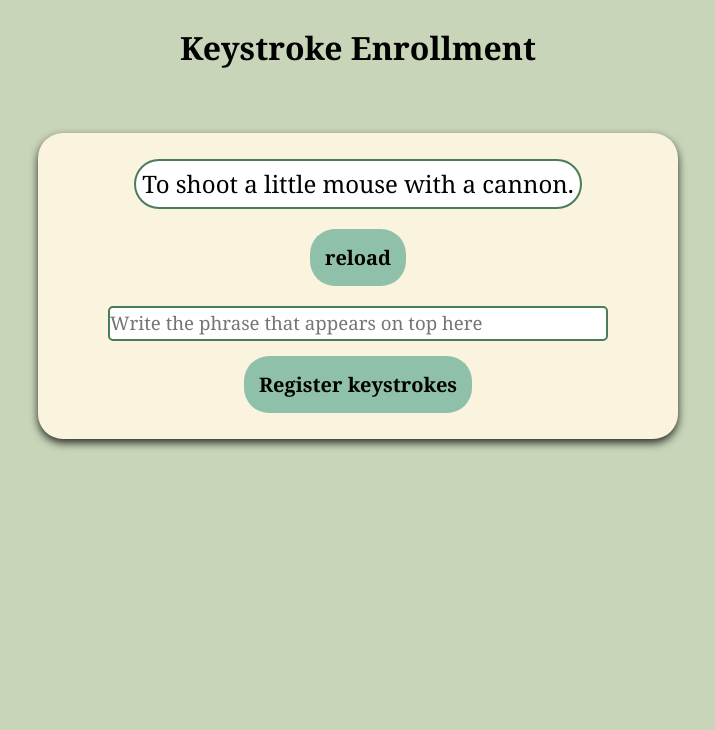
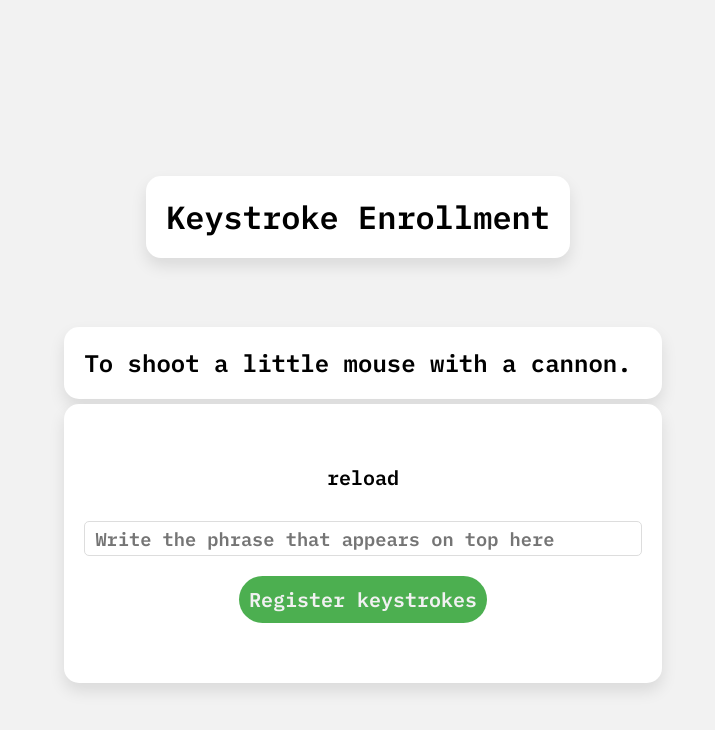
Before and after one commit to Tommaso-Sgroi/keystrokes-recognition-webapi, a SvelteKit app in the folder demo-app/: page /insert-phrases in a window 1280 px wide. Shown: the top 730 px of the page, without its empty margins (282-997 px from the left). Built offline with nearby package versions, Linux system fonts and the light colour scheme.

Commit message:
Changes in UI

```diff
--- a/demo-app/src/app.html
+++ b/demo-app/src/app.html
@@ -30,147 +30,169 @@
 </script>
 
 <style>
-	/*fix resizing on very width-small screens*/
-	@media only screen and (max-width: 900px) {
-	/*
-    .container.profile {
-		font-size: small;
+* {
+  box-sizing: border-box;
+  margin: 0;
+  padding: 0;
+  font-family: 'IBM Plex Mono', monospace;
 }
 
-	.button{
-		transform: scale(0.8)
+body {
+  background-color: #F2F2F2;
+  display: flex;
+  justify-content: center;
+  align-items: center;
+  flex-direction: column; /* Adjusted to column layout */
+  min-height: 100vh;
 }
 
-	.button:hover{
-		transform: scale(0.9);
+.top-bar {
+  background-color: #333; /* Choose your desired color for the top bar */
+  padding: 10px;
+  width: 100%;
+  text-align: top;
+  color: #FFF; /* Choose your desired text color */
 }
 
-	p,h2{
-		font-size: small;
+.input-bar {
+  width: auto;
+  padding: 10px;
+  margin: 10px 0;
+  border: 1px solid #ddd;
+  border-radius: 5px;
+  font-size: 16px;
+  box-sizing: border-box;
 }
-	*/
-	.phrasebox{
-		transform:scale(0.6);
+inpuuut{
+		margin-bottom: 1rem;
+		width:auto;
+		height:auto;
+		font-size: 16px;
+	}
+
+.input-bar:focus {
+  outline: none;
+  box-shadow: 0 0 5px rgba(0, 0, 0, 0.2);
+}
+
+.title {
+  text-align: center;
+  font-size: 2rem;
+}
+
+.bigcard-container {
+  display: flex;
+  flex-direction: row;
+  justify-content: center;
+  align-items: center;
+}
+
+.bigcard {
+  margin: 5% auto;
+  background-color: #FFFFFF;
+  box-shadow: 0 8px 16px rgba(0, 0, 0, 0.1);
+  border-radius: 15px;
+  padding: 20px;
+  grid-template-columns: repeat(auto-fit,minmax(160px, 1fr));
+  max-width: 800px;
+
+}
+
+.bigcard-user {
+  margin: 5rem auto;
+  background-color: #FFFFFF;
+  box-shadow: 0 8px 16px rgba(0, 0, 0, 0.1);
+  border-radius: 15px;
+  padding: 20px;
+  grid-template-columns: repeat(auto-fit,minmax(160px, 1fr));
+  max-width: 800px;
+}
+
+.bigcard-user:hover {
+    background-color: #d8d8d88a;
+  box-shadow: 0 8px 16px rgba(0, 0, 0, 0.2);
+  transform: scale(1.1);
+}
+
+.tab1cards {
+  display: flex;
+  flex-wrap: wrap;
+  position: relative;
+  justify-content: left; /* Adjust based on your spacing preferences */
+  gap: 15px;
 }
 
 
-}
-	@media only screen and (max-width: 700px) {
-	/*
-    .container.profile {
-        font-size: x-small;
+
+
+.container-with-even-width > * {
+  flex: 1; /* All child elements share the available space equally */
+  margin: 5px; /* Adjust based on your spacing preferences */
+  width: 100%;
+  align-items: center;
 }
 
-	.button{
-		transform: scale(0.6)
+
+.container.profile {
+  box-sizing: border-box;
 }
 
-	.button:hover{
-		transform: scale(0.7);
-	}
-
-	p,h2{
-		font-size: x-small;
-	}
-	*/
-	.phrasebox{
-		transform:scale(0.45);
-	}
-
-}
-	*{
-		box-sizing: border-box;
-		margin: 0;
-		padding: 0;
-		font-family:'Cambria', 'Cochin', 'Georgia', 'Times', 'Times New Roman';
-	}
-
-	body{
-		background-color: #C8D5B9;
+html{ padding-bottom: 100px;}
+.avatar {
   width: 100%;
-		height: 100vh;
-	}
-
-	p{
-		padding: 0.5%;
-	}
-
-	.title{
-		text-align: center;
-		padding-top: 2%;
-		font-size: xx-large;
-	}
-
-	.bigcard{
-		margin-top:5%;
-		margin-left: 10%;
-		margin-right: 10%;
-		background-color: #FAF3DD;
-		box-shadow: 0 4px 8px 0 rgba(0, 0, 0, 0.787);
-		box-sizing: border;
-		height:auto;
-		width:auto;
-		border-radius: 25px;
+  max-width: 100px;
+  height: auto;
+  border-radius: 50%;
+  margin-bottom: 5px;
 }
 
 .container {
-  		transition: 0.3s;
   text-align: center;
-		width:auto;
-		height:auto;
-		display:flex;
-		padding: 1%;
-		justify-content: center;
-  		align-items: center;
-		flex-direction: column;
-	}
-
-	.tab1cards {
-		display: grid;
-  		grid-template-columns: repeat(auto-fit,minmax(160px, 1fr));
-		padding: 50px;
-		text-align: center;
-		justify-content: center;
 }
 
 
-	.container.profile:hover{
-		box-shadow: 0 4px 8px 0 rgba(0,0,0,0.2);
-		border-radius: 5%;
-		transform: scale(1.05);
-	}
 
-	.container.profile{
-		position: relative;
-		margin:2%;
-	}
-
-	.avatar{
-		max-width: 70%;
-		max-height: 70%;
-	}
-
-	.button{
+.button {
   border-radius: 25px;
-		background-color:#8FC0A9;
-		color: rgb(0, 0, 0);
+  background-color: #4CAF50;
+  color: rgb(241, 241, 241);
   padding: 15px 32px;
   text-align: center;
   display: inline-block;
   font-size: 16px;
   border: none;
-		margin-left:5px;
-		margin-right: 5px;
+  margin: 5px;
+  cursor: pointer;
+  transition: background-color 0.3s, transform 0.3s, box-shadow 0.3s;
 }
 
-	.button:hover{
-		box-shadow: 0 4px 8px 0 rgba(0,0,0,0.2);
+.reload-button {
+  border-radius: 25px;
+  background-color: transparent;
+  color: #000000;
+  padding: 15px 32px;
+  text-align: center;
+  display: inline-block;
+  font-size: 20px;
+  border: none;
+  margin: 5px;
+  cursor: pointer;
+  transition: background-color 0.3s, transform 0.3s, box-shadow 0.3s;
+}
+
+.reload-button:hover {
+    box-shadow: 0 8px 16px rgba(0, 0, 0, 0.2);
   transform: scale(1.1);
 }
 
-	.margin{
-    	padding:15px;
+.button:hover {
+  background-color: #45a049;
+  box-shadow: 0 8px 16px rgba(0, 0, 0, 0.2);
+  transform: scale(1.1);
 }
 
+.margin {
+  padding: 15px;
+}
 
 </style>
--- a/demo-app/src/routes/insert-phrases/+page.svelte
+++ b/demo-app/src/routes/insert-phrases/+page.svelte
@@ -1,16 +1,22 @@
-<div class="title"><h4>Keystroke Enrollment</h4></div>
-<div class = "bigcard phrases">
+
+<div class="bigcard">
+    <div class="title"><h4>Keystroke Enrollment</h4></div>
+</div>
+
+<div class="container-with-even-width">
+{#if displayPhrase && !claimingDone}
+    <div class="bigcard">
+        <h2>{displayPhrase}</h2>
+    </div>
+{/if}
+<div class = "bigcard">
 {#if !claimingDone}
+
 <div class="container phrases">
-    <div class="container phrase">
-        {#if displayPhrase}
-        <h2>{displayPhrase}</h2>
-        {/if}
-    </div>
-    <button class="button phrase" on:click={appendRandomPhrase}>reload</button>
+    <button class="reload-button" on:click={appendRandomPhrase}>reload</button>
     <form>
       <label>
-        <input class="phrasebox"
+        <input class="input-bar"
           required
           type="text"
           placeholder="Write the phrase that appears on top here"
@@ -43,6 +49,8 @@
     </div>
 </div>
 {/if}
+</div>
+
 </div>
 
 <script>
@@ -210,20 +218,18 @@
     }
 
     input {
-        width: 500px;
+        width: 100%;
         float: left;
         height: 35px;
         line-height: 3em;
         font-size:14pt;
         border-radius: 5px;
-        border: 2px solid #4A7C59;
         margin-bottom:15px;
     }
     .button.phrase{
         border-radius: 25px;
-        background-color:#8FC0A9;
-        color: rgb(0, 0, 0);
-        padding: 15px 15px;
+        background-color:#4CAF50;
+        color: rgb(241, 241, 241);
         text-align: center;
         display: inline-block;
         font-size: 20px;
@@ -237,8 +243,9 @@
     }
 
     .phrase{
-        border: 2px solid #4A7C59;
+        border: 2px solid #4CAF50;
         border-radius: 25px;
+        padding: 10px;
         background-color: white;
 
     }
--- a/demo-app/src/routes/registration/+page.svelte
+++ b/demo-app/src/routes/registration/+page.svelte
@@ -1,4 +1,6 @@
-<div class="title"><h4>Keystroke Enrollment</h4></div>
+<div class="bigcard">
+    <div class="title"><h4>Keystroke Registration</h4></div>
+</div>
 <div class="bigcard registration">
   <div class="container">
     <form on:submit|preventDefault={handleSubmit}>
@@ -6,7 +8,7 @@
         <h2 class="margin" id="name">Please choose a username to be identified</h2>
         <input
           required
-          type="text"
+          type="margin-bar" class="input-bar"
           placeholder="user123"
           v-model="username"
           bind:value={$username}
@@ -38,11 +40,4 @@
       margin-right: 20%;
       margin-left: 20%;
 	}
-
-  input{
-		margin-bottom: 10px;
-		width:100px;
-		height:30px;
-		font-size: 16px;
-	}
   </style>
```
Also changed, not shown: demo-app/src/routes/+page.svelte (+31 -20 lines). Lines whose indentation alone changed are shown as unchanged.
